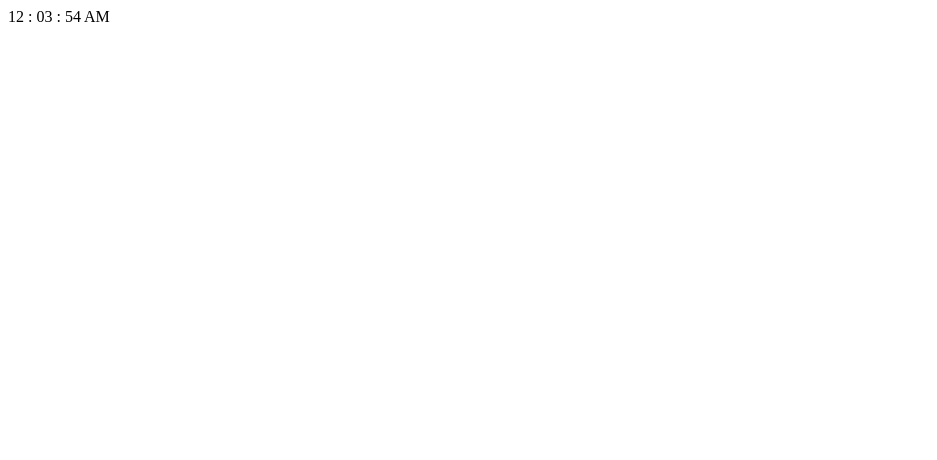
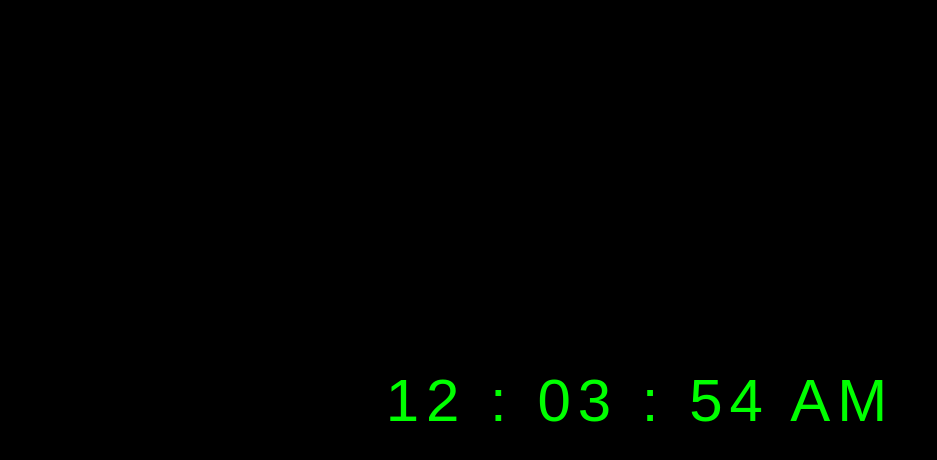
Before and after one commit to Hub-of-Abdullah/Digial-Clock, a plain HTML site: page index.html in a window 1280 px wide. Shown: the whole page, without its empty margins (0-937 px from the left). Drawn offline with Linux system fonts and the light colour scheme.

Commit message:
Design Done

```diff
--- a/index.html
+++ b/index.html
@@ -9,7 +9,7 @@
 </head>
 
 <body>
-    <div id = "digitalClock">
+    <div id = "digitalClock" class="Clock">
 
     </div>
     <script src="app.js"></script>
--- a/style.css
+++ b/style.css
@@ -0,0 +1,14 @@
+body{
+    background-color: black;
+}
+.Clock{
+position: absolute;
+color: lime;
+top: 50%;
+left: 50%;
+transform: translateX(-50%) translateY(-50%);
+font-size: 60px;
+font-family: Arial, "Helvetica Neue", Helvetica, sans-serif;
+letter-spacing: 7px;
+
+}
```
